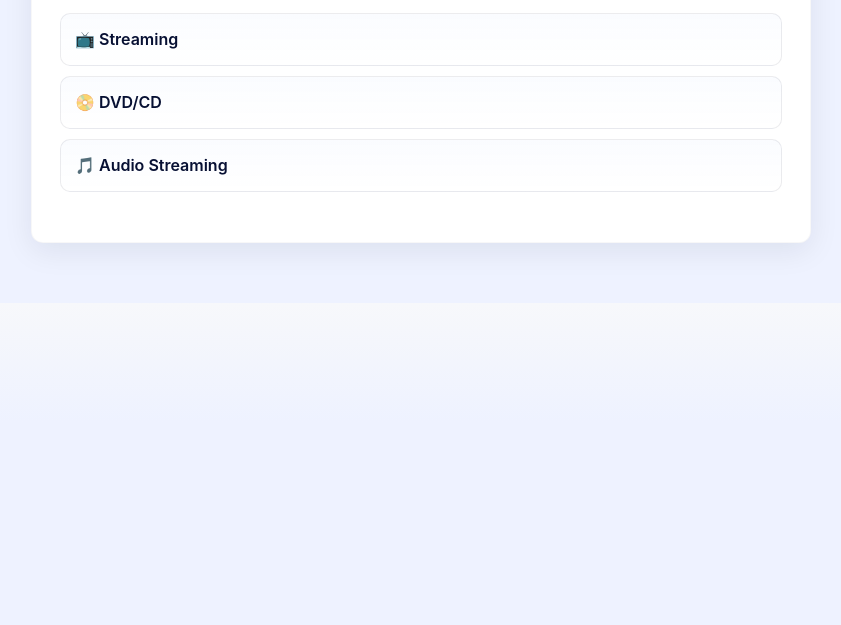
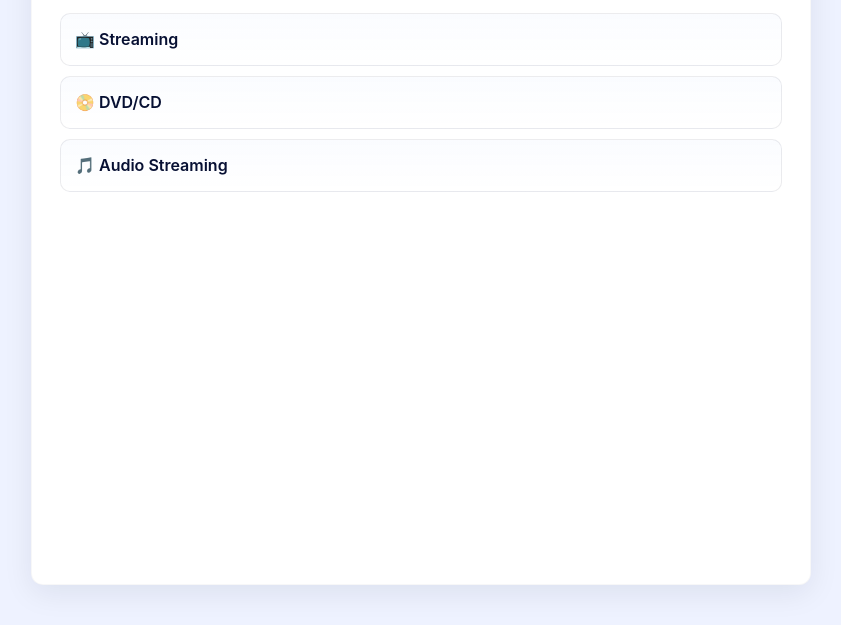
Before and after one commit to SyntaxError1010/Home-Cinema-Manual, a plain HTML site: page index.html in a window 1280 px wide. Shown: the part 155-780 px from the top of the page, without its empty margins (219-1060 px from the left). Drawn offline with Linux system fonts and the light colour scheme.

Commit message:
Update index.html

```diff
--- a/index.html
+++ b/index.html
@@ -27,6 +27,7 @@
       padding:60px 20px;           /* Space around content */
       color:#0f172a;               /* Default text color */
       line-height:1.45;            /* Readable line height */
+      min-height:100vh;            /* Full viewport height */
     }
 
     .container{
```
